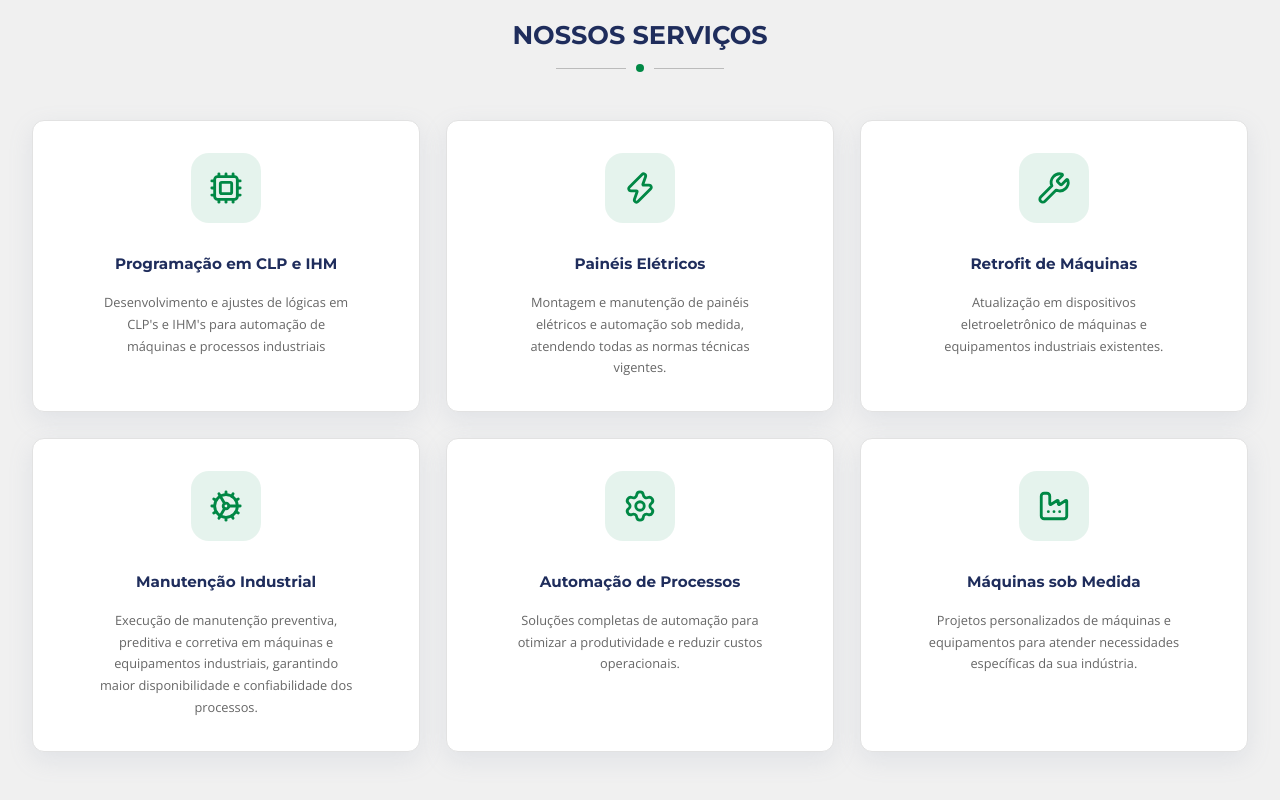
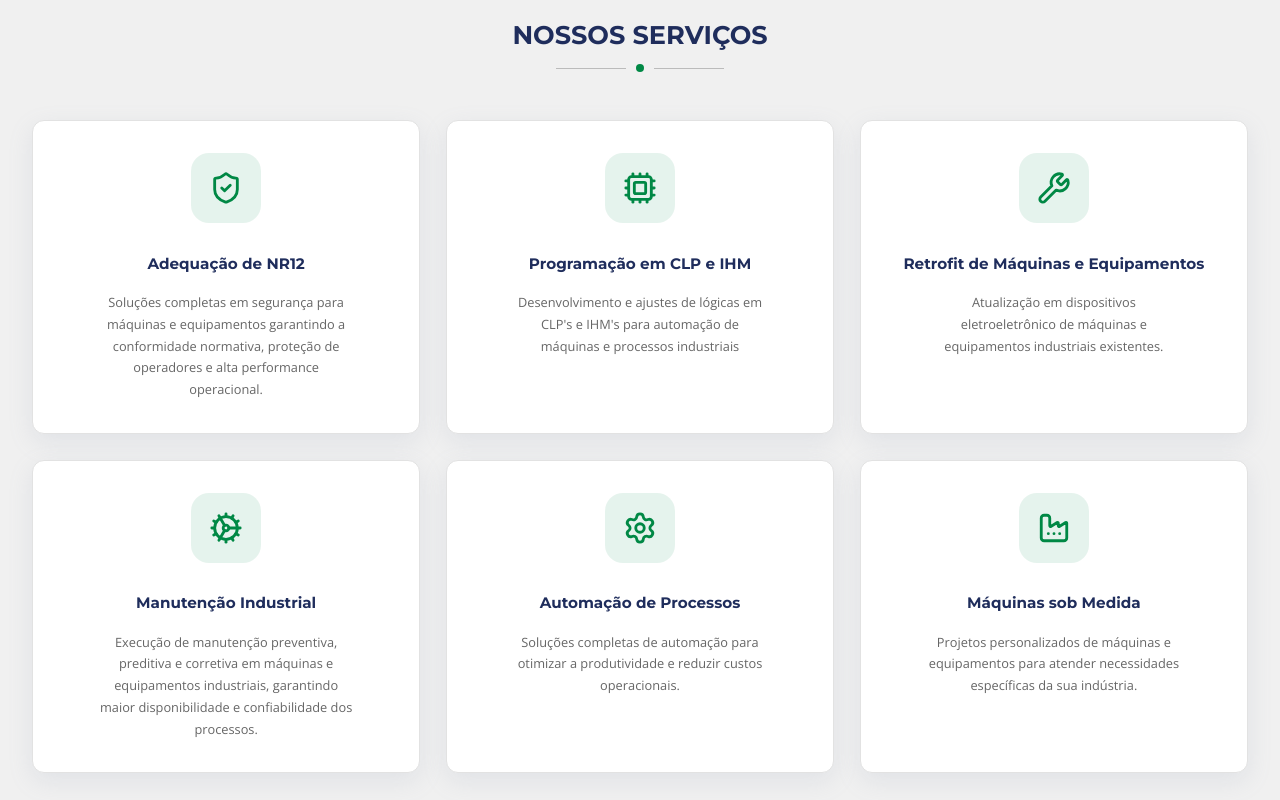
Before and after one commit to JoaoAntoniel/ControlMotion-Vercel, a website: page ControlMotion-vercel/deploy/index.html in a window 1280 px wide. Shown: the part 1800-2600 px from the top of the page. Drawn offline with nearby package versions, Linux system fonts and the light colour scheme.

Commit message:
Atualização de nomeclatura da pagina

```diff
--- a/ControlMotion-vercel/deploy/index.html
+++ b/ControlMotion-vercel/deploy/index.html
@@ -325,6 +325,18 @@
           <!-- Serviço 1 -->
           <div class="service-card">
             <div class="service-icon">
+              <i data-lucide="shield-check"></i>
+            </div>
+            <h3>Adequação de NR12</h3>
+            <p>
+              Soluções completas em segurança para máquinas e equipamentos
+              garantindo a conformidade normativa, proteção de operadores e alta
+              performance operacional.
+            </p>
+          </div>
+          <!-- Serviço 2 -->
+          <div class="service-card">
+            <div class="service-icon">
               <i data-lucide="cpu"></i>
             </div>
             <h3>Programação em CLP e IHM</h3>
@@ -334,24 +346,12 @@
             </p>
           </div>
 
-          <!-- Serviço 2 -->
-          <div class="service-card">
-            <div class="service-icon">
-              <i data-lucide="zap"></i>
-            </div>
-            <h3>Painéis Elétricos</h3>
-            <p>
-              Montagem e manutenção de painéis elétricos e automação sob medida,
-              atendendo todas as normas técnicas vigentes.
-            </p>
-          </div>
-
           <!-- Serviço 3 -->
           <div class="service-card">
             <div class="service-icon">
               <i data-lucide="wrench"></i>
             </div>
-            <h3>Retrofit de Máquinas</h3>
+            <h3>Retrofit de Máquinas e Equipamentos</h3>
             <p>
               Atualização em dispositivos eletroeletrônico de máquinas e
               equipamentos industriais existentes.
@@ -476,7 +476,7 @@
               />
               <polyline points="22,6 12,13 2,6" />
             </svg>
-            controlmotionautomacao@gmail.com
+            comercial@controlmotionautomacao.com
           </span>
 
           <span>
```
